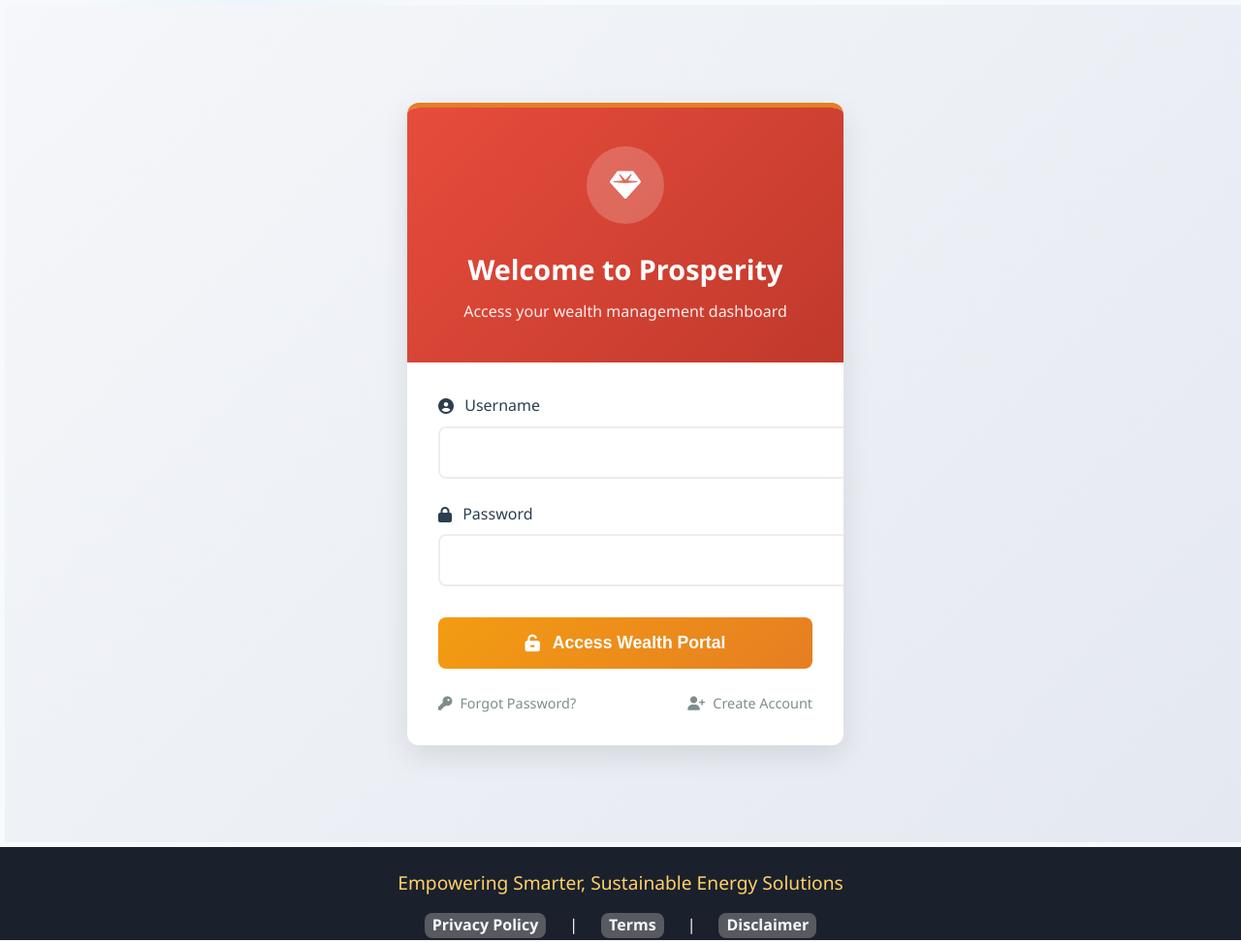
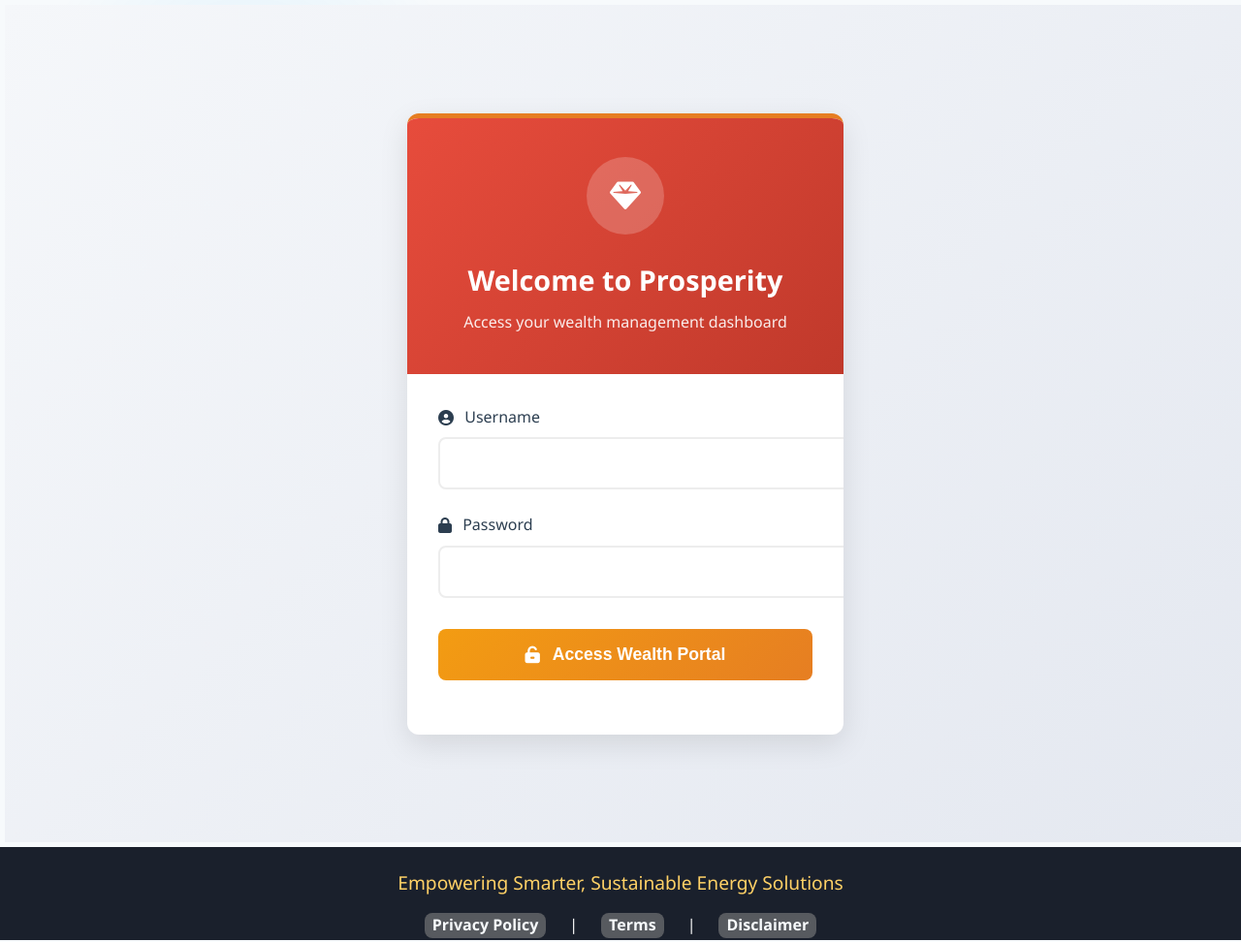
Before and after one commit to oplomo/kakuskos, a Django app: template power/templates/registration/login.html in a window 1280 px wide. Shown: the part 103-1075 px from the top of the page at 97% size. Run offline with Django 3.2, Linux system fonts and the light colour scheme; the template is opened without the code that fills it, so the values that code supplies are empty, except form fields; tables that the repository leaves empty hold one stand-in row (values such as "Sample post"); form fields are guessed from the names that the template uses; some libraries are stand-ins or nearby versions.

Commit message:
forgot pass

```diff
--- a/power/templates/registration/login.html
+++ b/power/templates/registration/login.html
@@ -59,14 +59,7 @@
                 <i class="fas fa-unlock-alt"></i> Access Wealth Portal
             </button>
 
-            <div class="login-footer">
-                <a href="{% url 'password_reset' %}" class="forgot-password">
-                    <i class="fas fa-key"></i> Forgot Password?
-                </a>
-                <a href="{% url 'register' %}" class="create-account">
-                    <i class="fas fa-user-plus"></i> Create Account
-                </a>
-            </div>
+
         </form>
     </div>
 </div>
```
